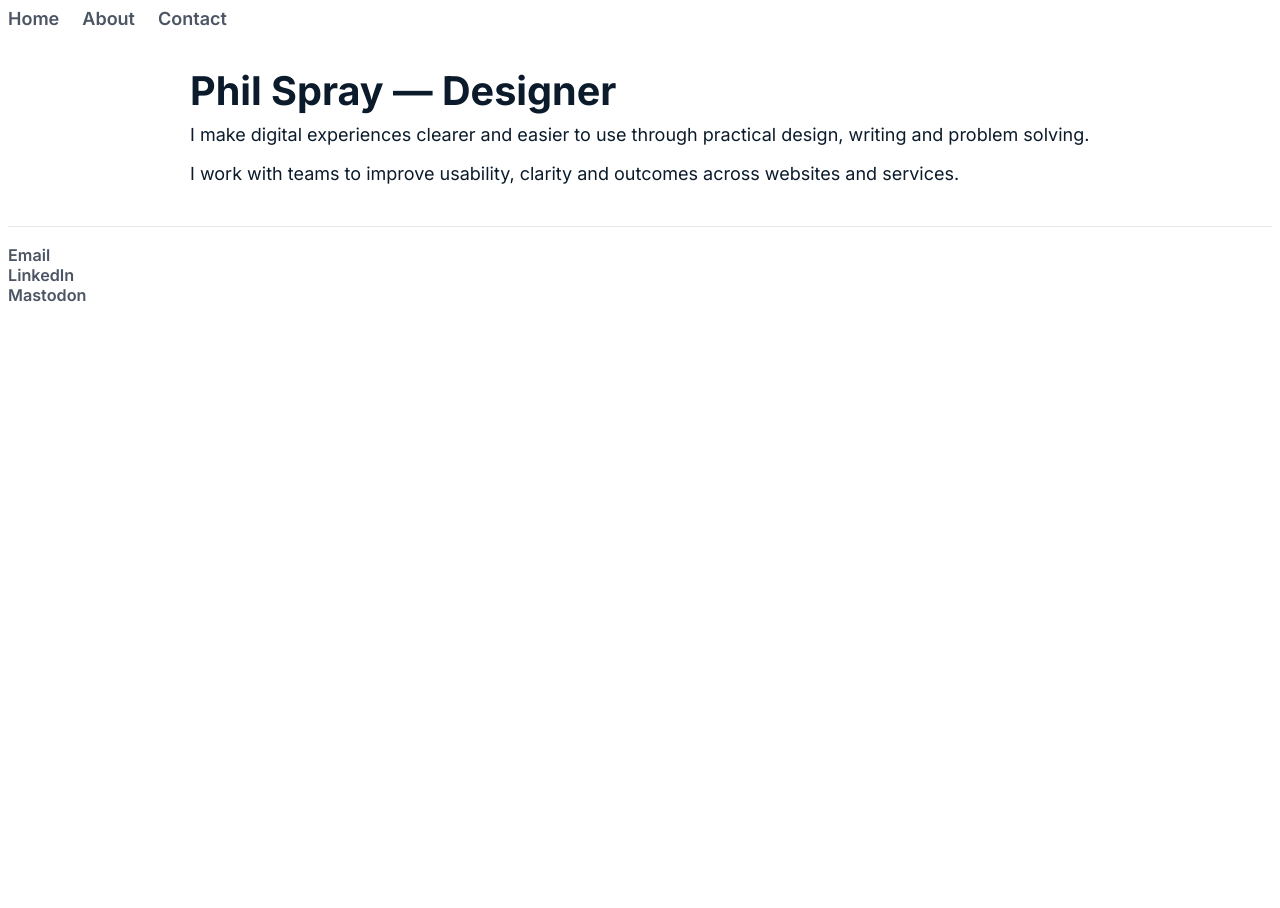
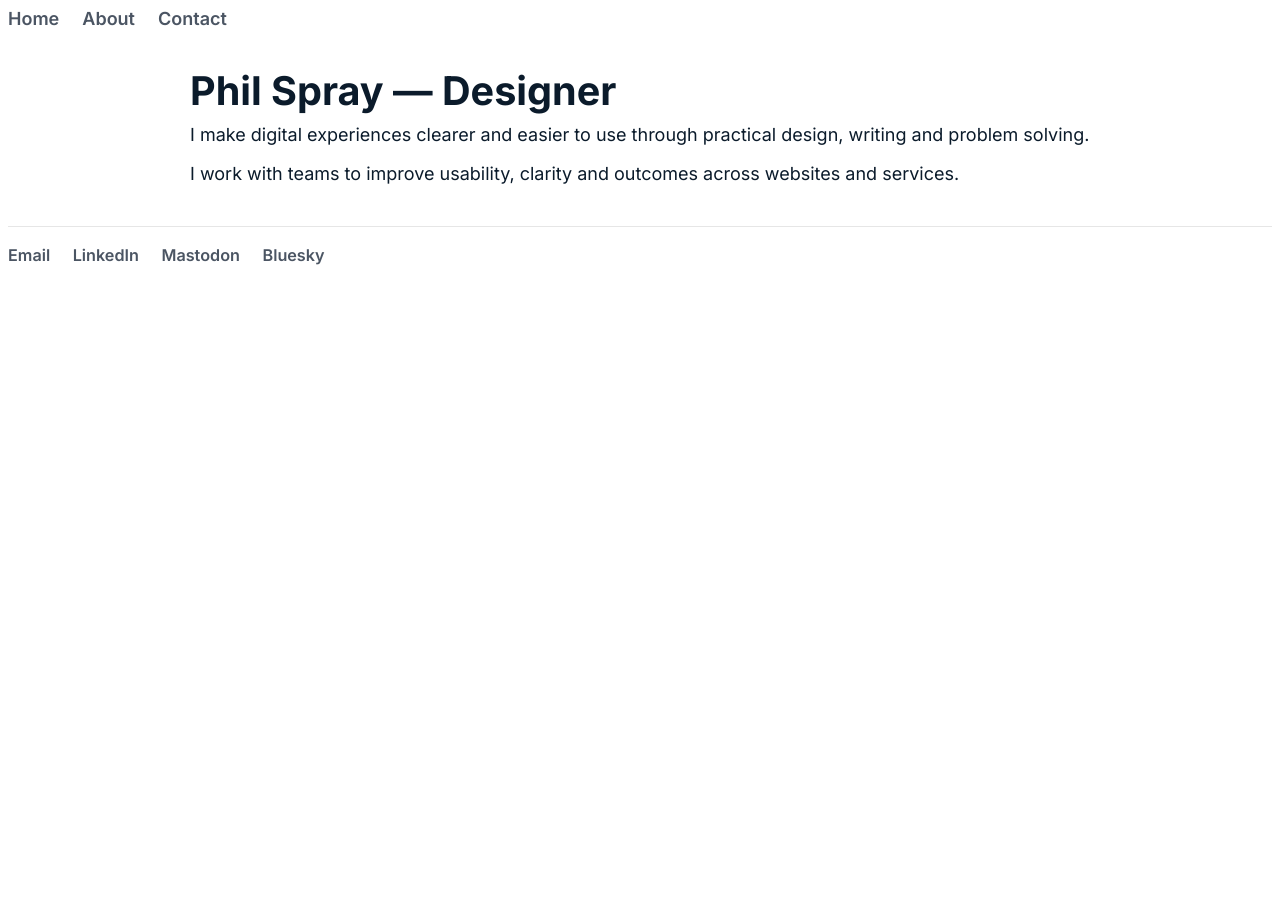
Before and after one commit to philsprayuk/philsprayuk.github.io, a Jekyll site: the page built from index.html, in a window 1280 px wide. Built offline with Jekyll 4.4.1, drawn with Linux system fonts in a browser that asks for light colours.

Commit message:
Footer: display links horizontally and add Bluesky profile link
Co-Authored-By: Claude Sonnet 4.6 <noreply@anthropic.com>

```diff
--- a/_layouts/default.html
+++ b/_layouts/default.html
@@ -27,6 +27,7 @@
 				<li><a href="mailto:hello@philspray.uk">Email</a></li>
 				<li><a href="https://linkedin.com/in/philspray" target="_blank" rel="noopener noreferrer">LinkedIn</a></li>
 				<li><a href="https://mastodon.me.uk/@philspray" target="_blank" rel="me noopener noreferrer">Mastodon</a></li>
+				<li><a href="https://bsky.app/profile/philspray.uk" target="_blank" rel="me noopener noreferrer">Bluesky</a></li>
 			</ul>
 			</footer>
 		</body>
--- a/css/main.css
+++ b/css/main.css
@@ -72,7 +72,7 @@ nav ul, footer ul {
     list-style: none;
 }
 
-nav ul li {
+nav ul li, footer ul li {
     display: inline-block;
     margin-right: 18px;
 }
```
